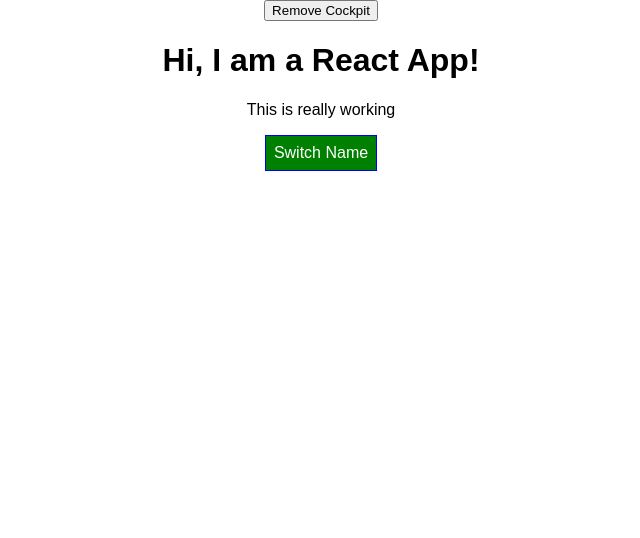
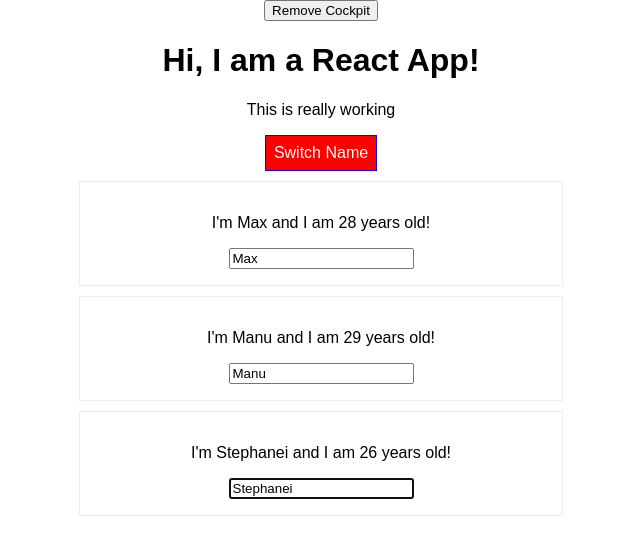
Before and after one commit to NazaninAhmadii/basic-react-sample, a React app: page / in a window 1280 px wide. Shown: the top 538 px of the page, without its empty margins (319-959 px from the left). Built offline with nearby package versions, Linux system fonts and the light colour scheme.

Commit message:
using ref

```diff
--- a/package.json
+++ b/package.json
@@ -31,6 +31,7 @@
     "postcss-flexbugs-fixes": "3.2.0",
     "postcss-loader": "2.0.8",
     "promise": "8.0.1",
+    "prop-types": "^15.7.2",
     "radium": "^0.26.1",
     "raf": "3.4.0",
     "react": "^16.12.0",
--- a/src/components/Cockpit/Cockpit.js
+++ b/src/components/Cockpit/Cockpit.js
@@ -1,9 +1,12 @@
-import React, { useEffect, useState } from 'react'
+import React, { useEffect, useState, useRef } from 'react'
 import classes from './Cockpit.css'
 
 const Cockpit = (props) => {
+    const toggleBtnRef = useRef(null) // giving access to DOM elements
+
 
     useEffect(() => {
+        toggleBtnRef.current.click()
         console.log('[Cockpit.js] useEffect ')
         // HTTP request...
         return () => { // cleanup in react hook which is componentDidUnmount
@@ -61,6 +64,7 @@ const Cockpit = (props) => {
             <h1>Hi, I am a React App!</h1>
             <p>This is really working</p>
             <button
+                ref={toggleBtnRef}
                 className={btnClass}
                 onClick={() => props.clicked()}
             >Switch Name</button>
--- a/src/components/Persons/Person/Person.js
+++ b/src/components/Persons/Person/Person.js
@@ -3,10 +3,20 @@ import classes from './Person.css';
 import Radium from 'radium'
 // import Aux from '../../hoc/Aux'
 import WithClass from '../../hoc/WithClass';
+import PropTypes from 'prop-types'
 
 
 
 class Person extends Component {
+
+    constructor(props) {
+        super(props)
+        this.inputElementRef = React.createRef() // in react 16.3
+    }
+
+    componentDidMount() {
+        this.inputElementRef.current.focus()
+    }
 
     render() {
         console.log('[Person.js] rendering...')
@@ -16,7 +26,10 @@ class Person extends Component {
             <WithClass classes={classes.Person}>
                 <p onClick={this.props.click}>I'm {this.props.name} and I am {this.props.age} years old!</p>
                 <p>{this.props.children}</p>
-                <input type='text' onChange={this.props.change} value={this.props.name}></input>
+                <input
+                    // ref={(inputEl) => {inputEl.focus()}} in old react
+                    ref={this.inputElementRef}
+                    type='text' onChange={this.props.change} value={this.props.name}></input>
             </WithClass>
             // </Fragment>
             // </Aux>
@@ -26,4 +39,11 @@ class Person extends Component {
 
 }
 
+Person.propTypes = {
+    click: PropTypes.func,
+    name: PropTypes.string,
+    age: PropTypes.number,
+    change: PropTypes.func
+}
+
 export default Radium(Person);
--- a/src/components/hoc/WithWrappClass.js
+++ b/src/components/hoc/WithWrappClass.js
@@ -2,9 +2,9 @@ import React from 'react'
 
 
 const withWrappClass = (WrappedComponent, className) => {
-    return props => (
+    return props => (// don't forget to pass props to the component
         <div className={className}>
-            <WrappedComponent />
+            <WrappedComponent {...props} />
         </div>
     )
 }
--- a/src/containers/App.js
+++ b/src/containers/App.js
@@ -24,7 +24,8 @@ class App extends Component {
     ],
     otherState: 'some other value',
     showPersons: false,
-    showCockpit: true
+    showCockpit: true,
+    changeCounter: 0
   }
 
   static getDerivedStateFromProps(props, state) {
@@ -61,7 +62,14 @@ class App extends Component {
     const persons = [...this.state.persons];
     persons[personIndex] = person;
 
-    this.setState({ persons: persons });
+    this.setState((prevState, props) => {
+      return {
+        persons: persons,
+        changeCounter: prevState.hangeCounter + 1
+      }
+    })
+    // this.setState({ persons: persons,
+    // changeCounter: this.state.changeCounter+ 1 });
   }
 
   deletePersonHandler = (personIndex) => {
```
